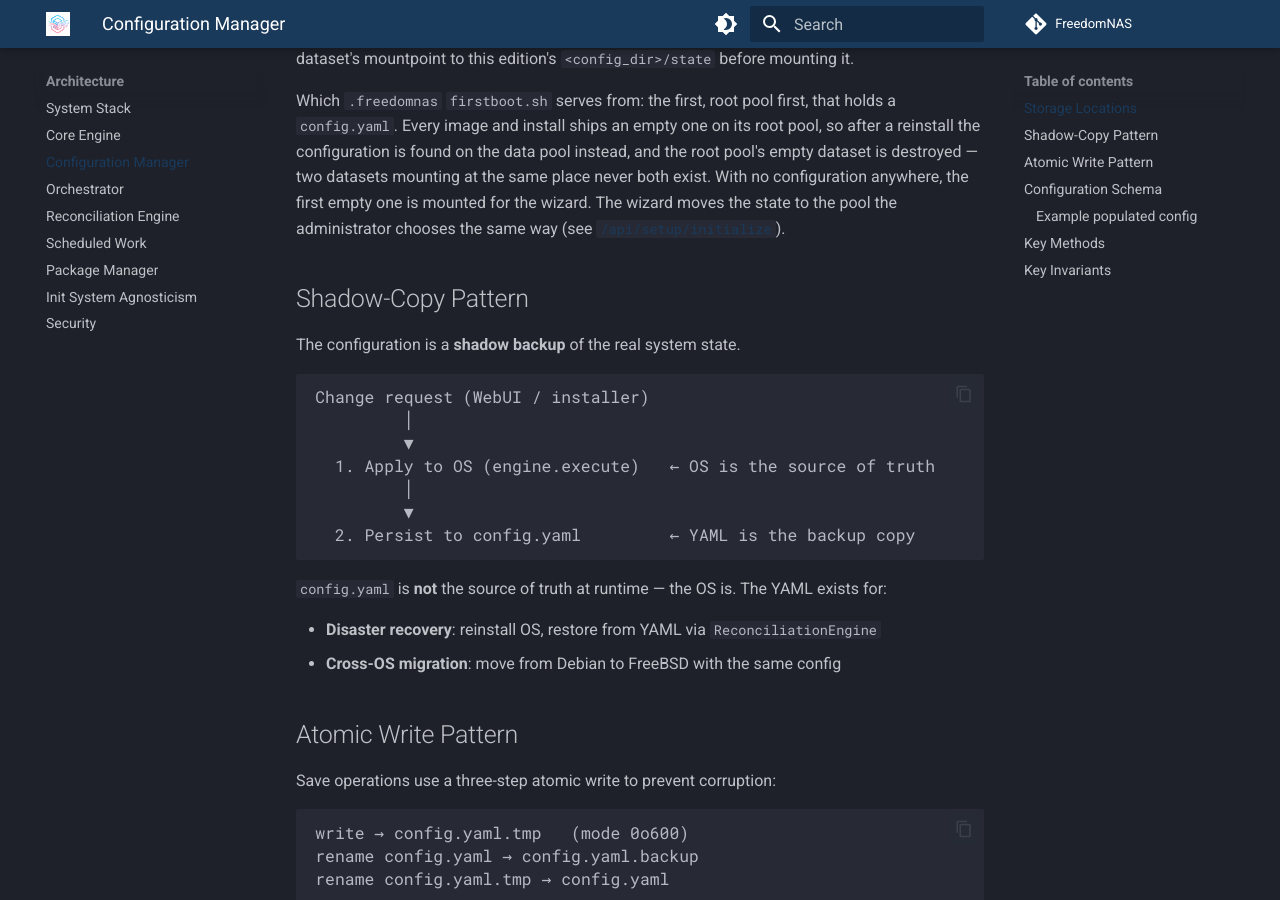
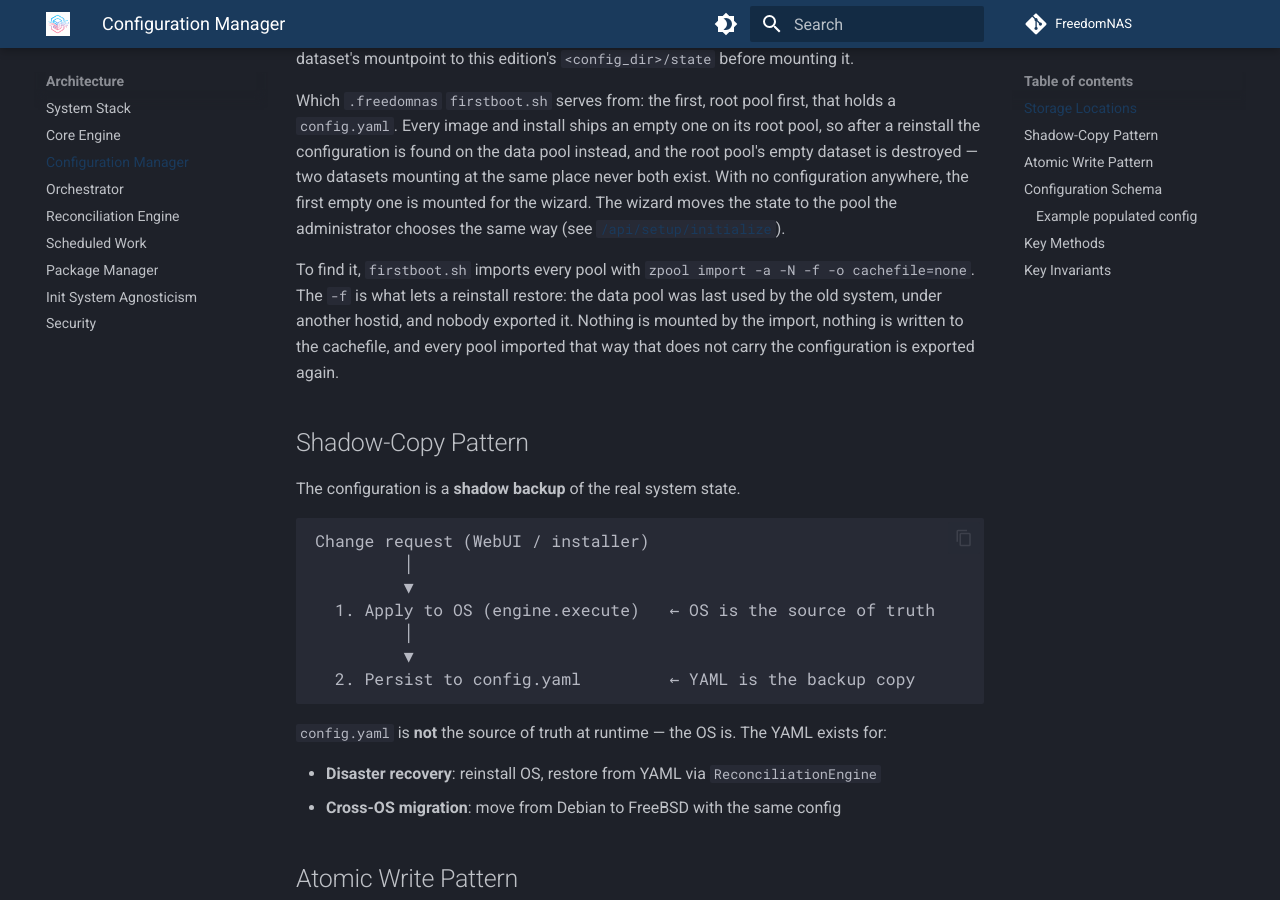
Before and after one commit to FreedomNAS/freedomnas-docs, an MkDocs documentation site: the page built from docs/architecture/config.md, in a window 1280 px wide and 900 px high, scrolled down 775 px. Built offline with MkDocs 1.6.1 and Material for MkDocs 9.7.7, drawn with Linux system fonts in a browser that asks for light colours.

Commit message:
Document the forced boot-time import

```diff
--- a/docs/architecture/config.md
+++ b/docs/architecture/config.md
@@ -33,6 +33,13 @@ mounting at the same place never both exist. With no configuration
 anywhere, the first empty one is mounted for the wizard. The wizard moves
 the state to the pool the administrator chooses the same way
 (see [`/api/setup/initialize`](../api/setup.md)).
+
+To find it, `firstboot.sh` imports every pool with `zpool import -a -N -f
+-o cachefile=none`. The `-f` is what lets a reinstall restore: the data
+pool was last used by the old system, under another hostid, and nobody
+exported it. Nothing is mounted by the import, nothing is written to the
+cachefile, and every pool imported that way that does not carry the
+configuration is exported again.
 
 ## Shadow-Copy Pattern
 
```
Also changed, not shown: docs/developer/zfs.md (+1 -1 lines).
